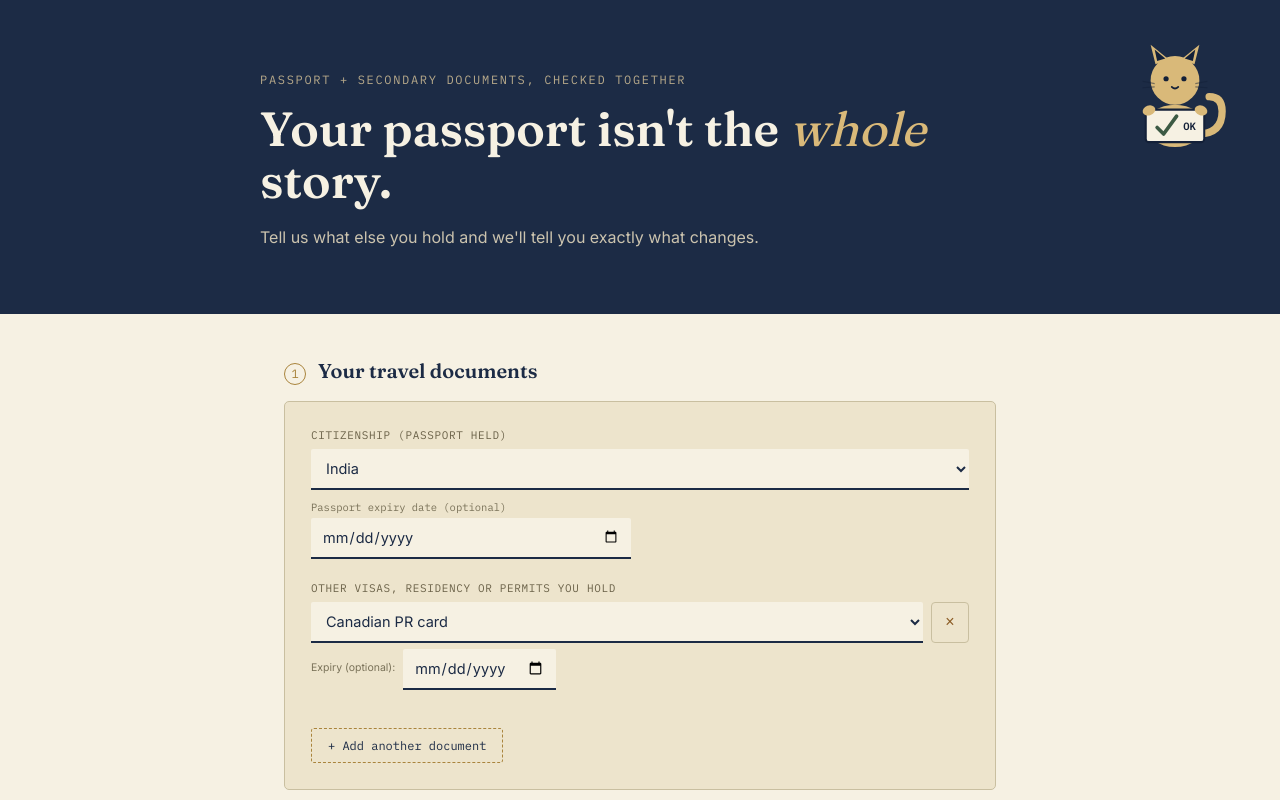
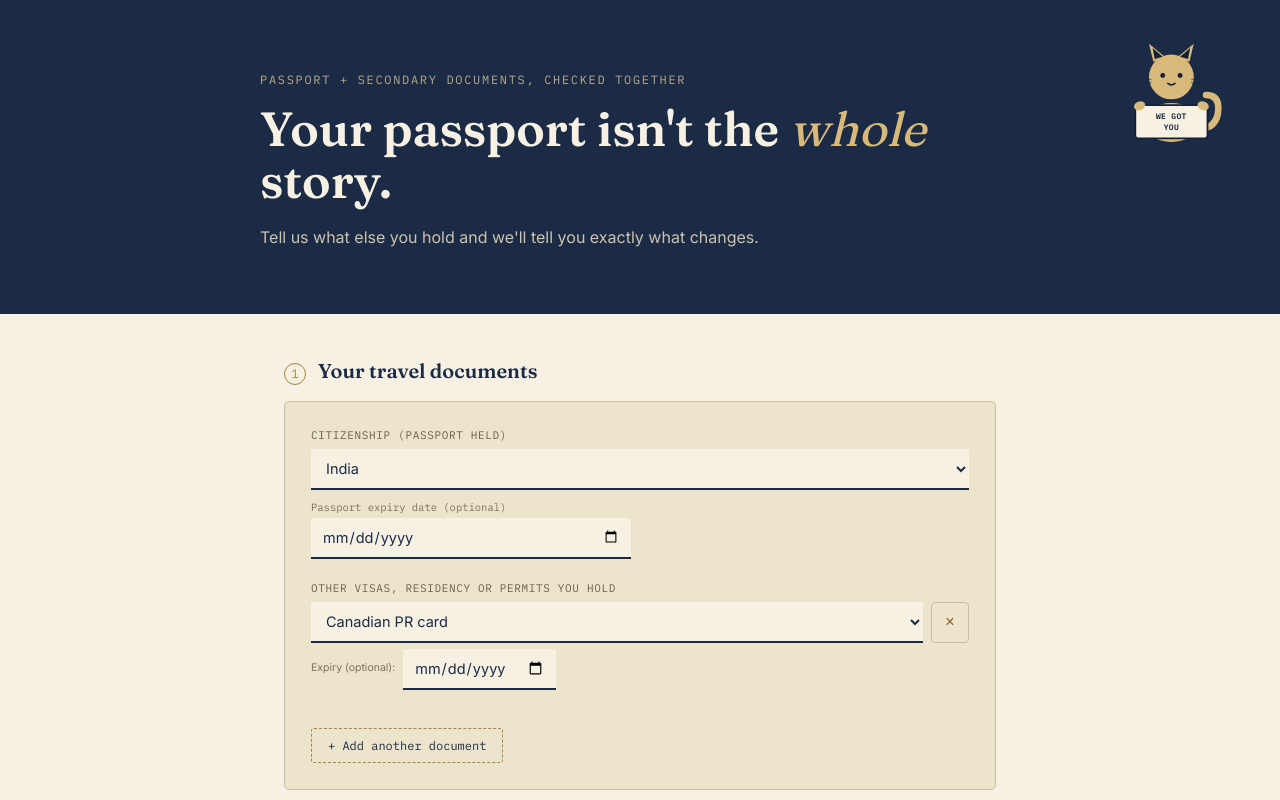
Before and after one commit to yaswanthpotturu007-prog/passage, a Next.js app: page / in a window 1280 px wide. Shown: the top 800 px of the page. Built offline with nearby package versions, Linux system fonts and the light colour scheme.

Commit message:
Update index.js

```diff
--- a/pages/index.js
+++ b/pages/index.js
@@ -221,24 +221,24 @@ export default function Home() {
           <p className="hero-sub">Tell us what else you hold and we&apos;ll tell you exactly what changes.</p>
         </div>
         <div className="stamp">
-          <svg width="130" height="130" viewBox="0 0 160 160" xmlns="http://www.w3.org/2000/svg">
-            <path d="M 108 128 Q 138 128 138 100 Q 138 82 122 82" stroke="#D9B979" strokeWidth="9" fill="none" strokeLinecap="round"/>
-            <ellipse cx="80" cy="118" rx="36" ry="26" fill="#D9B979"/>
-            <circle cx="80" cy="62" r="30" fill="#D9B979"/>
-            <path d="M 56 42 L 50 18 L 72 36 Z" fill="#D9B979"/>
-            <path d="M 104 42 L 110 18 L 88 36 Z" fill="#D9B979"/>
-            <path d="M 58 38 L 55 24 L 68 35 Z" fill="#132038"/>
-            <path d="M 102 38 L 105 24 L 92 35 Z" fill="#132038"/>
-            <circle cx="69" cy="60" r="3.2" fill="#132038"/>
-            <circle cx="91" cy="60" r="3.2" fill="#132038"/>
-            <path d="M 76 70 Q 80 74 84 70" stroke="#132038" strokeWidth="2.2" fill="none" strokeLinecap="round"/>
-            <path d="M 55 66 L 40 63 M 55 70 L 40 71" stroke="#132038" strokeWidth="1.3" opacity="0.5"/>
-            <path d="M 105 66 L 120 63 M 105 70 L 120 71" stroke="#132038" strokeWidth="1.3" opacity="0.5"/>
-            <rect x="44" y="98" width="72" height="40" rx="4" fill="#F6F1E3" stroke="#132038" strokeWidth="2.5"/>
-            <path d="M 58 120 L 66 128 L 82 106" stroke="#3C5A44" strokeWidth="4.5" fill="none" strokeLinecap="round" strokeLinejoin="round"/>
-            <text x="98" y="123" fontFamily="IBM Plex Mono, monospace" fontSize="13" fontWeight="700" fill="#132038" textAnchor="middle">OK</text>
-            <ellipse cx="48" cy="99" rx="8" ry="6" fill="#D9B979" transform="rotate(-20 48 99)"/>
-            <ellipse cx="112" cy="99" rx="8" ry="6" fill="#D9B979" transform="rotate(20 112 99)"/>
+          <svg width="140" height="140" viewBox="0 0 180 180" xmlns="http://www.w3.org/2000/svg">
+            <path d="M 118 138 Q 150 138 150 108 Q 150 90 133 90" stroke="#D9B979" strokeWidth="9" fill="none" strokeLinecap="round"/>
+            <ellipse cx="85" cy="128" rx="38" ry="27" fill="#D9B979"/>
+            <circle cx="85" cy="65" r="31" fill="#D9B979"/>
+            <path d="M 60 44 L 54 19 L 77 38 Z" fill="#D9B979"/>
+            <path d="M 110 44 L 116 19 L 93 38 Z" fill="#D9B979"/>
+            <path d="M 62 40 L 59 25 L 73 37 Z" fill="#132038"/>
+            <path d="M 108 40 L 111 25 L 97 37 Z" fill="#132038"/>
+            <circle cx="73" cy="63" r="3.4" fill="#132038"/>
+            <circle cx="97" cy="63" r="3.4" fill="#132038"/>
+            <path d="M 80 74 Q 85 78 90 74" stroke="#132038" strokeWidth="2.3" fill="none" strokeLinecap="round"/>
+            <path d="M 58 69 L 42 66 M 58 73 L 42 74" stroke="#132038" strokeWidth="1.3" opacity="0.5"/>
+            <path d="M 112 69 L 128 66 M 112 73 L 128 74" stroke="#132038" strokeWidth="1.3" opacity="0.5"/>
+            <rect x="35" y="104" width="100" height="46" rx="4" fill="#F6F1E3" stroke="#132038" strokeWidth="2.5"/>
+            <text x="85" y="123" fontFamily="IBM Plex Mono, monospace" fontSize="11" fontWeight="700" fill="#132038" textAnchor="middle" letterSpacing="0.5">WE GOT</text>
+            <text x="85" y="139" fontFamily="IBM Plex Mono, monospace" fontSize="11" fontWeight="700" fill="#132038" textAnchor="middle" letterSpacing="0.5">YOU</text>
+            <ellipse cx="41" cy="105" rx="8" ry="6" fill="#D9B979" transform="rotate(-20 41 105)"/>
+            <ellipse cx="129" cy="105" rx="8" ry="6" fill="#D9B979" transform="rotate(20 129 105)"/>
           </svg>
         </div>
       </div>
```
